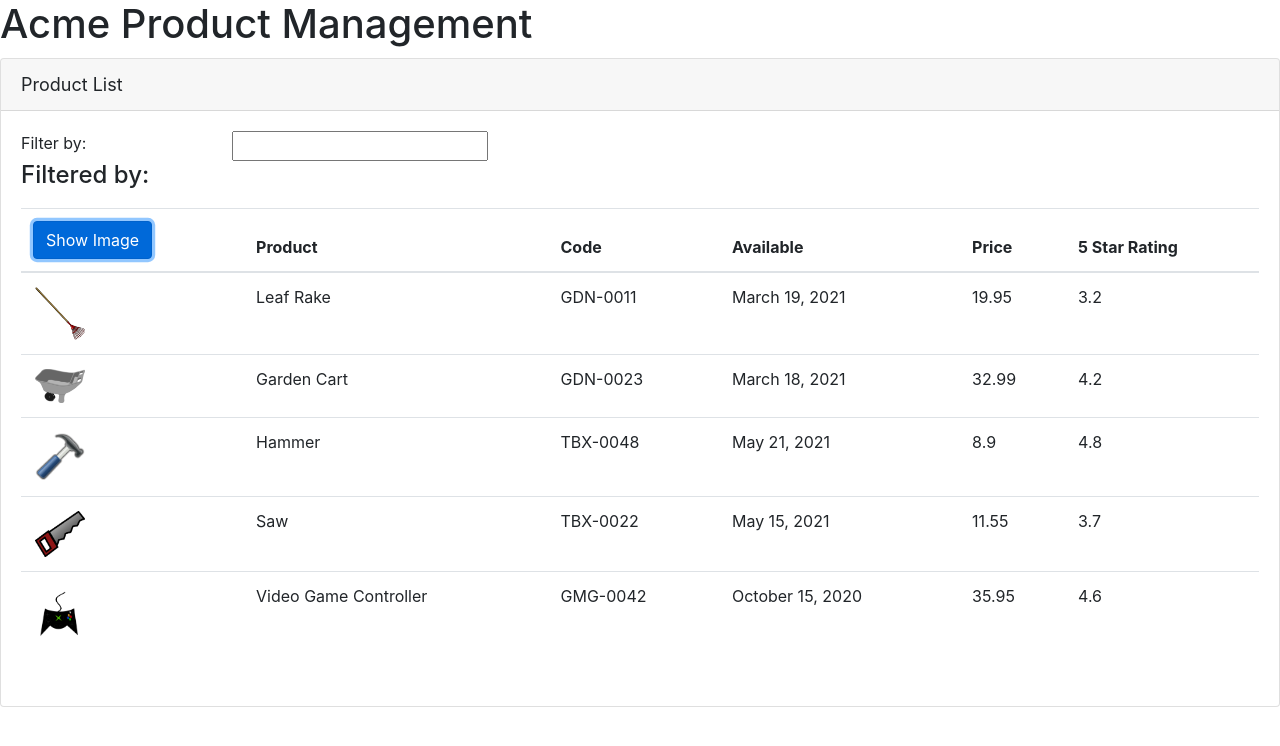
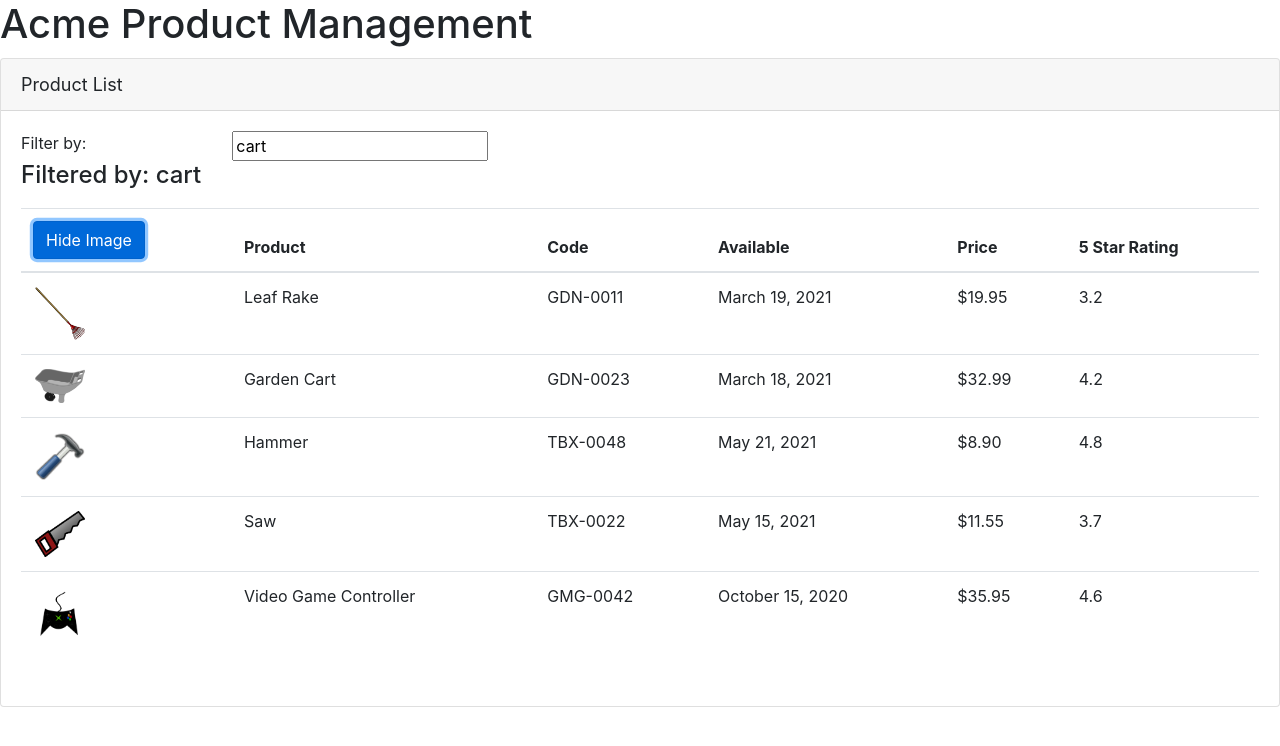
Before and after one commit to c-santana-sp/Angular-GettingStarted, an Angular app: page / in a window 1280 px wide. Both pictures are taken after a click on the button "Show Image". Shown: the top 746 px of the page. Built offline with nearby package versions, Linux system fonts and the light colour scheme.

Commit message:
Adicionando primeira parte de filtro de produtos e formatando preço

```diff
--- a/src/app/app.module.ts
+++ b/src/app/app.module.ts
@@ -1,5 +1,6 @@
 import { BrowserModule } from '@angular/platform-browser';
 import { NgModule } from '@angular/core';
+import { FormsModule } from '@angular/forms';
 
 import { AppComponent } from './app.component';
 import { ProductListComponent } from './products/product-list.component';
@@ -10,7 +11,8 @@
     ProductListComponent
   ],
   imports: [
-    BrowserModule
+    BrowserModule,
+    FormsModule
   ],
   bootstrap: [AppComponent]
 })
--- a/src/app/products/product-list.component.html
+++ b/src/app/products/product-list.component.html
@@ -6,12 +6,13 @@
         <div class="row">
             <div class="col-md-2">Filter by:</div>
             <div class="col-md-4">
-                <input type="text">
+                <input type="text"
+                    [(ngModel)]='listFilter'>
             </div>
         </div>
         <div class="row">
             <div class="col-md-6">
-                <h4>Filtered by: </h4>
+                <h4>Filtered by: {{listFilter}}</h4>
             </div>
         </div>
         <div class="table-responsive">
@@ -19,8 +20,9 @@
                 <thead>
                     <tr>
                         <th>
-                            <button class="btn btn-primary">
-                                Show Image
+                            <button class="btn btn-primary"
+                                (click)="toggleImage()">
+                                {{ showImage ? "Hide" : "Show" }} Image
                             </button>
                         </th>
                         <th>Product</th>
@@ -33,15 +35,16 @@
                 <tbody>
                     <tr *ngFor='let product of products'>
                         <td>
-                            <img [src]='product.imageUrl'
+                            <img  *ngIf="showImage"
+                                    [src]='product.imageUrl'
                                     [title]='product.productName'
                                     [style.width.px]='imageWidth'
                                     [style.margin.px]='imageMargin'>
                         </td>
                         <td>{{ product.productName }}</td>
-                        <td>{{ product.productCode }}</td>
+                        <td>{{ product.productCode | uppercase}}</td>
                         <td>{{ product.releaseDate }}</td>
-                        <td>{{ product.price }}</td>
+                        <td>{{ product.price | currency:'USD':'symbol':'1.2-2'}}</td>
                         <td>{{ product.starRating }}</td>
                     </tr>
                 </tbody>
--- a/src/app/products/product-list.component.ts
+++ b/src/app/products/product-list.component.ts
@@ -9,6 +9,8 @@
   pageTitle: string = 'Product List';
   imageWidth: number = 50;
   imageMargin: number = 2;
+  showImage: boolean = false;
+  listFilter: string = 'cart'
   products: any[] = [
     {
       "productId": 1,
@@ -61,5 +63,9 @@
       "imageUrl": "assets/images/xbox-controller.png"
 
     }
-  ]
+  ];
+
+  toggleImage(): void {
+    this.showImage = !this.showImage;
+  }
 }
```
